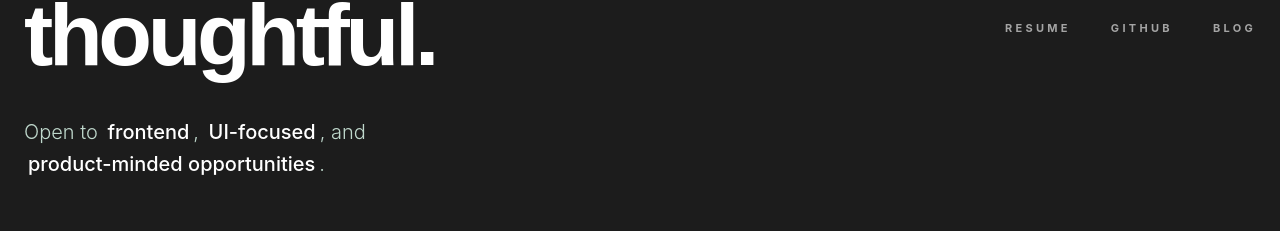
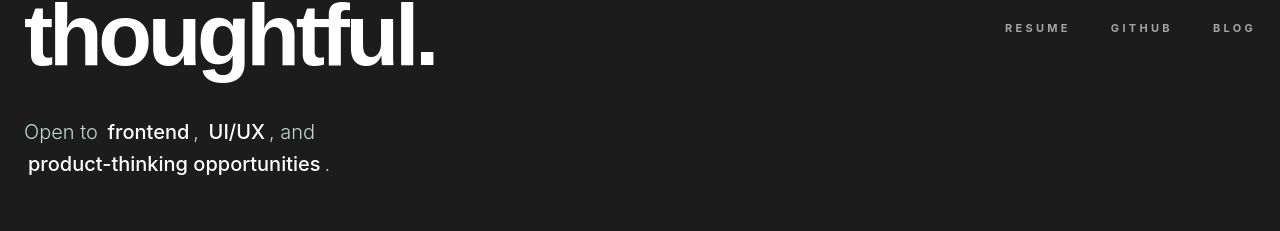
Before and after one commit to harshikagahlot/harshika-portfolio, a React (Vite) app: page / in a window 1280 px wide. Shown: the part 3882-4113 px from the top of the page. Built offline with nearby package versions, Linux system fonts and the light colour scheme.

Commit message:
content: refine frontend role phrasing in footer

```diff
--- a/src/sections/Footer.jsx
+++ b/src/sections/Footer.jsx
@@ -25,7 +25,7 @@ export default function Footer() {
                             ))}
                         </h2>
                         <p className="text-[#BFD8CC] text-lg md:text-xl font-light leading-relaxed">
-                            Open to <span className="inline-block hover:-translate-y-1 hover:scale-105 transition-transform duration-300 font-medium text-white cursor-default mx-1 -mt-1">frontend</span>, <span className="inline-block hover:-translate-y-1 hover:scale-105 transition-transform duration-300 font-medium text-white cursor-default mx-1 -mt-1">UI-focused</span>, and <span className="inline-block hover:-translate-y-1 hover:scale-105 transition-transform duration-300 font-medium text-white cursor-default mx-1 -mt-1">product-minded opportunities</span>.
+                            Open to <span className="inline-block hover:-translate-y-1 hover:scale-105 transition-transform duration-300 font-medium text-white cursor-default mx-1 -mt-1">frontend</span>, <span className="inline-block hover:-translate-y-1 hover:scale-105 transition-transform duration-300 font-medium text-white cursor-default mx-1 -mt-1">UI/UX</span>, and <span className="inline-block hover:-translate-y-1 hover:scale-105 transition-transform duration-300 font-medium text-white cursor-default mx-1 -mt-1">product-thinking opportunities</span>.
                         </p>
                     </div>
 
```
